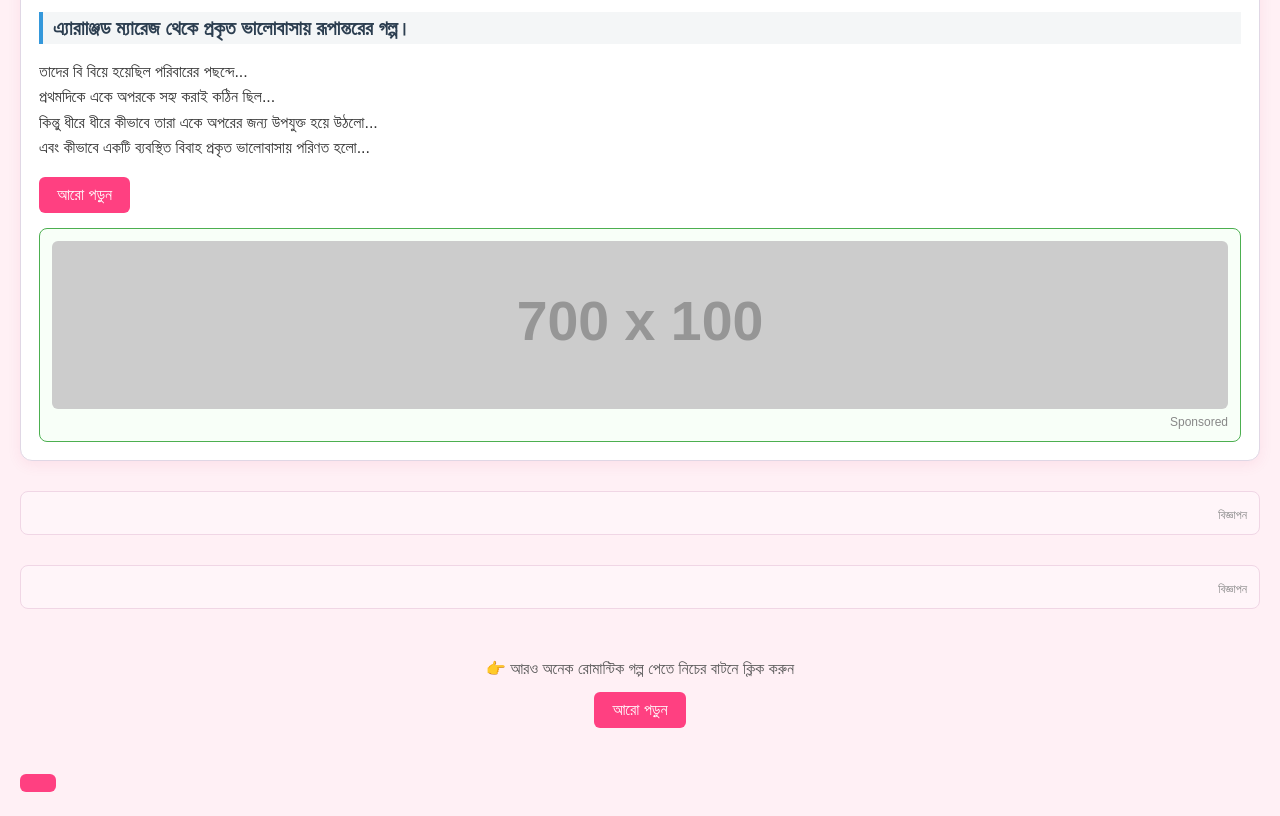
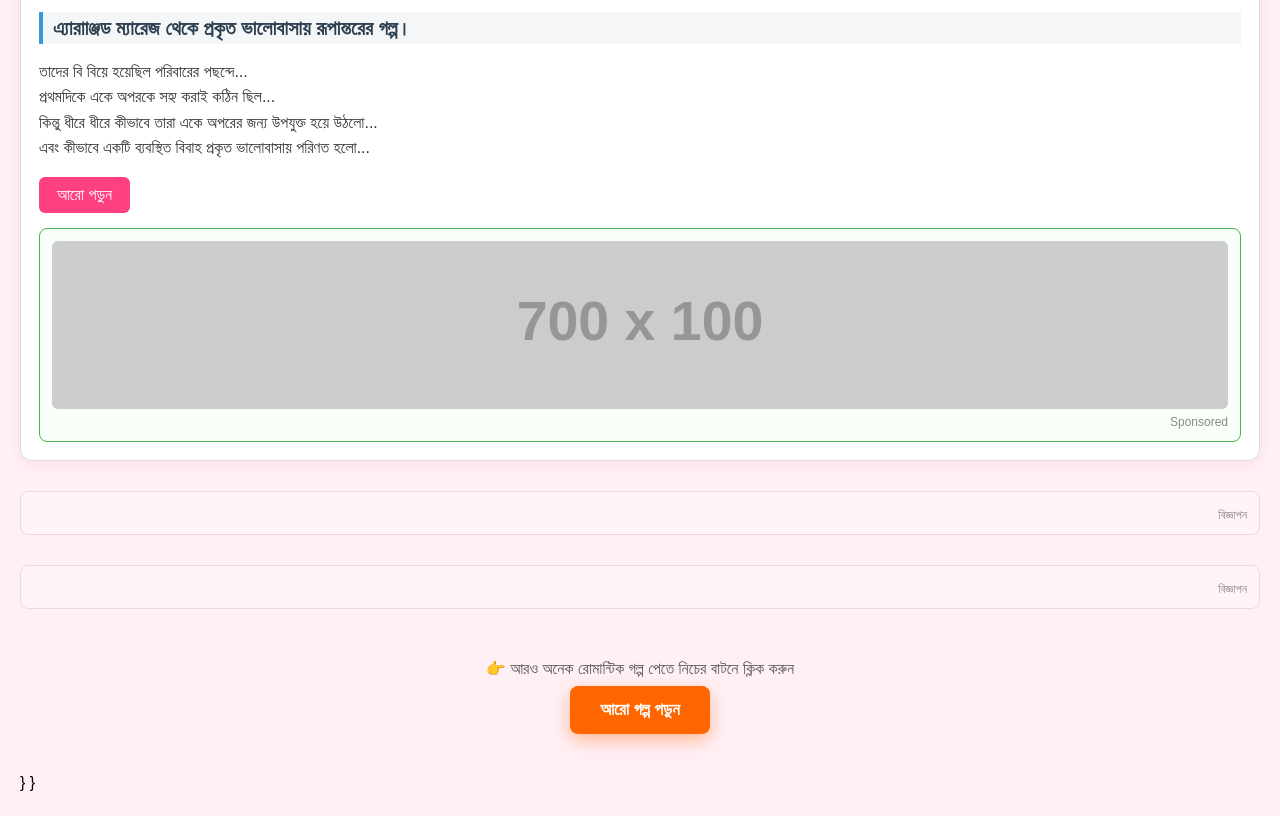
Before and after one commit to PixelTales-Hub/note, a plain HTML site: page romantic.html in a window 1280 px wide. Shown: the part 3372-4188 px from the top of the page. Drawn offline with Linux system fonts and the light colour scheme; placeholder pictures from the web are drawn by us.

Commit message:
Update romantic.html

```diff
--- a/romantic.html
+++ b/romantic.html
@@ -11,6 +11,7 @@
       margin: 0;
       padding: 20px;
     }
+
     h1 {
       text-align: center;
       color: #d6336c;
@@ -307,7 +308,8 @@
 
   <div class="more-section">
     <div class="more-label">👉 আরও অনেক রোমান্টিক গল্প পেতে নিচের বাটনে ক্লিক করুন</div>
-    <a href="romantic2.html" <div class="btn-readmore" onclick="toggleStory(this)">আরো পড়ুন</div>
+    <a href="romantic1.html" <div class="more-button">আরো গল্প পড়ুন</a>
+  </div>
 
   <!-- তোমার অন্য সব HTML এলিমেন্ট -->
 
@@ -329,4 +331,8 @@
   }
   </script>
 </body>
+</html>    }
+  }
+  </script>
+</body>
 </html>
```
